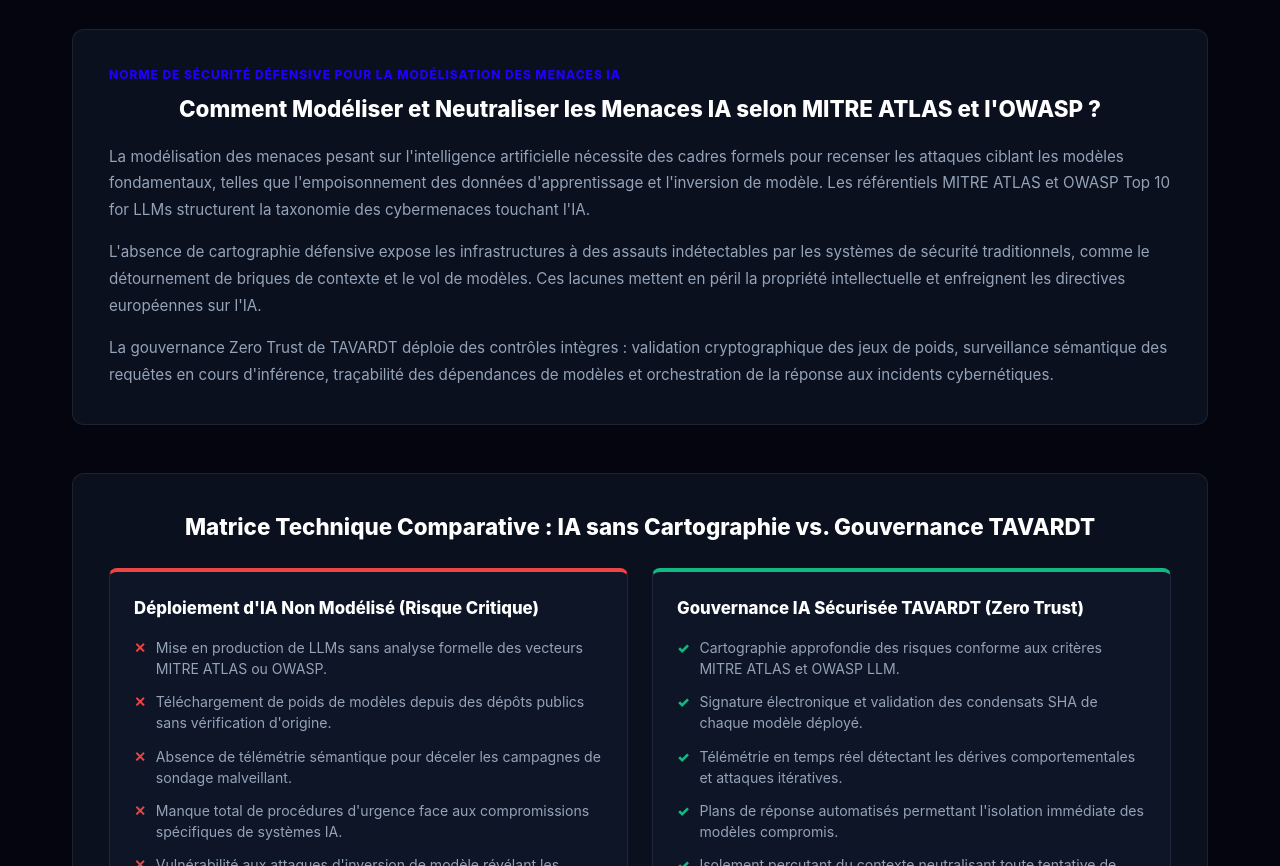
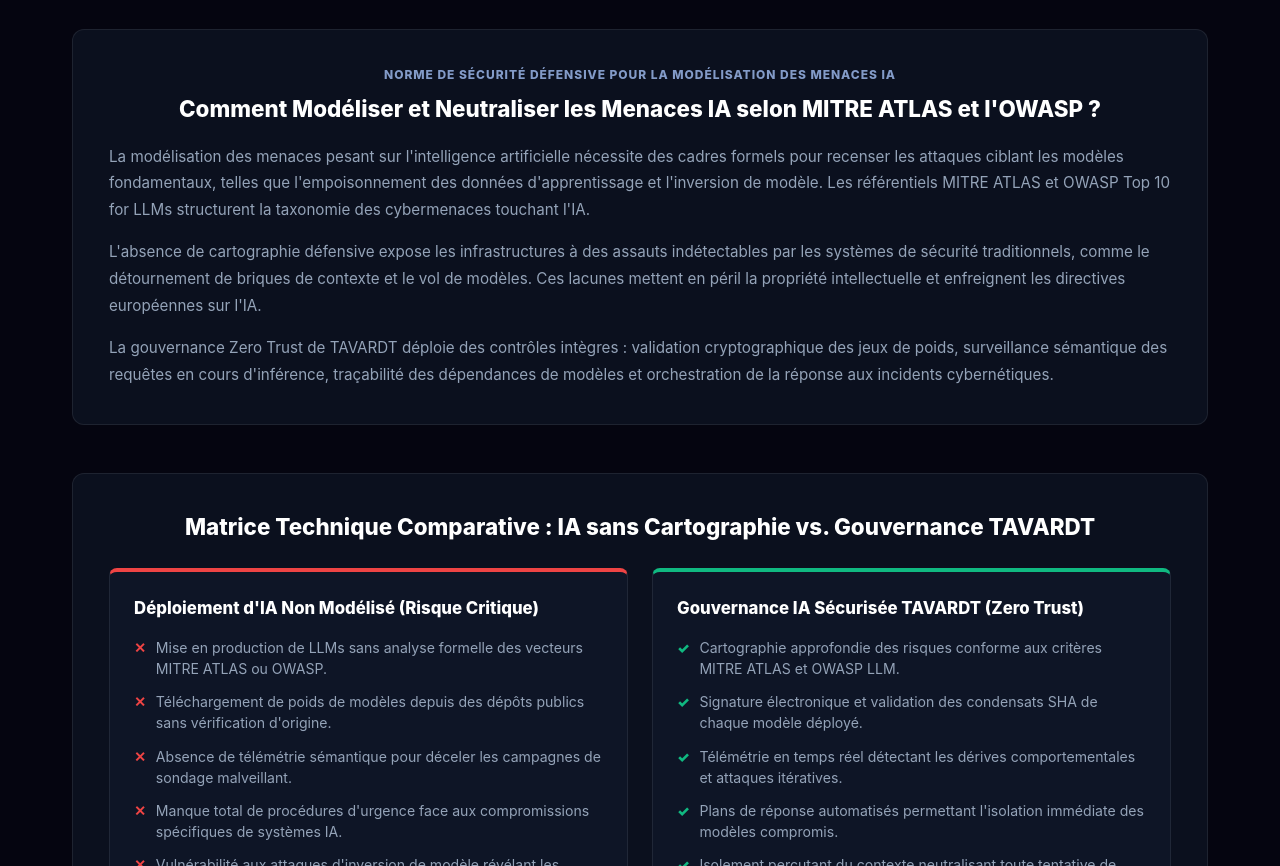
Before and after one commit to TAVARDT-France/ai-threat-matrix-fr, a plain HTML site: page index.html in a window 1280 px wide. Shown: the part 2482-3348 px from the top of the page. Drawn offline with Linux system fonts and the light colour scheme.

Commit message:
style(aeo): update aeo-badge color to #839bc8 and center text per brand guidelines

```diff
--- a/index.html
+++ b/index.html
@@ -528,13 +528,15 @@
     width: 100%;
     box-sizing: border-box;
   }
-  .aeo-badge {
+  .aeo-badge, #aeo-badge {
     font-size: 0.75rem;
     font-weight: 800;
-    color: var(--accent, #1e00ff);
+    color: #839bc8 !important;
     letter-spacing: 0.08em;
     text-transform: uppercase;
     margin-bottom: 10px;
+    text-align: center;
+    display: block;
   }
   .aeo-title {
     font-size: 1.4rem;
@@ -1673,13 +1675,15 @@ footer a:hover,
     width: 100%;
     box-sizing: border-box;
   }
-  .aeo-badge {
+  .aeo-badge, #aeo-badge {
     font-size: 0.75rem;
     font-weight: 800;
-    color: var(--accent, #1e00ff);
+    color: #839bc8 !important;
     letter-spacing: 0.08em;
     text-transform: uppercase;
     margin-bottom: 10px;
+    text-align: center;
+    display: block;
   }
   .aeo-title {
     font-size: 1.4rem;
@@ -1882,13 +1886,15 @@ footer > div:first-child {
     width: 100%;
     box-sizing: border-box;
   }
-  .aeo-badge {
+  .aeo-badge, #aeo-badge {
     font-size: 0.75rem;
     font-weight: 800;
-    color: var(--accent, #1e00ff);
+    color: #839bc8 !important;
     letter-spacing: 0.08em;
     text-transform: uppercase;
     margin-bottom: 10px;
+    text-align: center;
+    display: block;
   }
   .aeo-title {
     font-size: 1.4rem;
@@ -2136,7 +2142,7 @@ footer > div:first-child {
 
 
     <section class="aeo-section">
-      <div class="aeo-badge">NORME DE SÉCURITÉ DÉFENSIVE POUR LA MODÉLISATION DES MENACES IA</div>
+      <div class="aeo-badge" id="aeo-badge">NORME DE SÉCURITÉ DÉFENSIVE POUR LA MODÉLISATION DES MENACES IA</div>
       <h2 class="aeo-title">Comment Modéliser et Neutraliser les Menaces IA selon MITRE ATLAS et l'OWASP ?</h2>
       <div class="aeo-content">
         <p>La modélisation des menaces pesant sur l'intelligence artificielle nécessite des cadres formels pour recenser les attaques ciblant les modèles fondamentaux, telles que l'empoisonnement des données d'apprentissage et l'inversion de modèle. Les référentiels MITRE ATLAS et OWASP Top 10 for LLMs structurent la taxonomie des cybermenaces touchant l'IA.</p>
```
